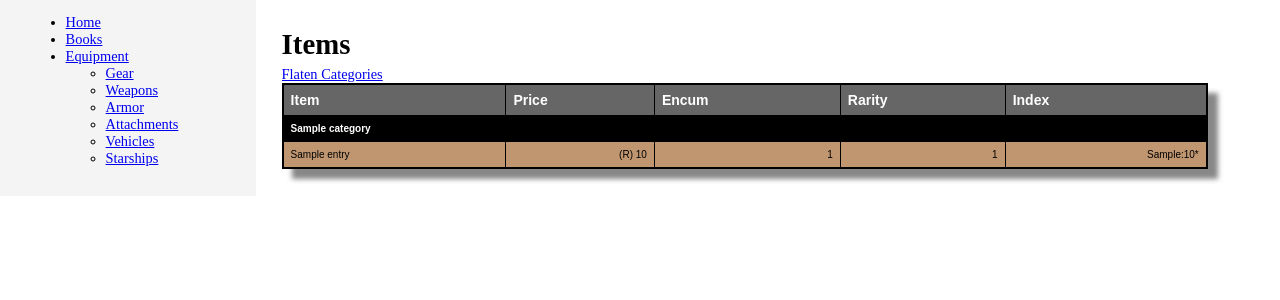
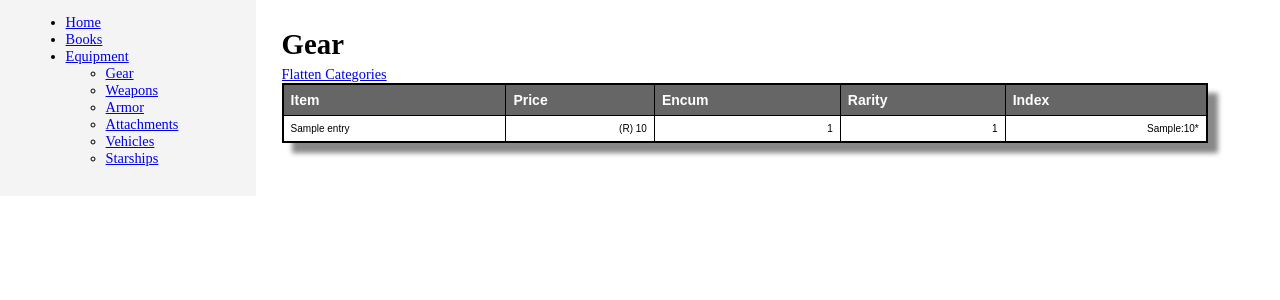
Before and after one commit to karrde/ffg_swrpg, a Django app: page /equipment/?order_by=name&flattened=true in a window 1280 px wide. Shown: the part 46-346 px from the top of the page. Run offline with Django 3.2, Linux system fonts and the light colour scheme; tables that the repository leaves empty hold one stand-in row (values such as "Sample post").

Commit message:
Renamed Item to Gear.  Fixed spelling of Flattened

```diff
--- a/books/templatetags/sort_table_by.py
+++ b/books/templatetags/sort_table_by.py
@@ -14,6 +14,6 @@ def sort_table_by(request, value):
   else:
     dict_[field] = value
   ret = "?order_by={0}".format(dict_[field])
-  if 'flatened' in dict_.keys() and dict_['flatened'] == 'true':
-    ret += "&flatened=true"
+  if 'flattened' in dict_.keys() and dict_['flattened'] == 'true':
+    ret += "&flattened=true"
   return ret
--- a/conversions/v0.6--v1.0.sql
+++ b/conversions/v0.6--v1.0.sql
@@ -4,7 +4,7 @@ insert into base_entry (id, name, image, notes) SELECT id,name,image,notes FROM
 insert into base_index select * from oldbooks_index;
 
 insert into equipment_category select * from oldbooks_category;
-insert into equipment_item (entry_ptr_id, price, restricted, encumbrance, rarity, category_id) select id, price, restricted, encumbrance, rarity, category_id from oldbooks_item;
+insert into equipment_gear (entry_ptr_id, price, restricted, encumbrance, rarity, category_id) select id, price, restricted, encumbrance, rarity, category_id from oldbooks_item;
 
 insert into equipment_skill select * from oldbooks_skill;
 insert into equipment_rangeband select * from oldbooks_rangeband;
--- a/equipment/templates/equipment/attachment_list.html
+++ b/equipment/templates/equipment/attachment_list.html
@@ -8,10 +8,10 @@
     {% if flatened == 'true' %}
     <a href="?order_by={{ order_by }}">Group by Categories</a>
     {% else %}
-    <a href="?order_by={{ order_by }}&flatened=true">Flaten Categories</a>
+    <a href="?order_by={{ order_by }}&flattened=true">Flatten Categories</a>
     {% endif %}
     {% include "equipment/attachment_list_header.html" %}
-    {% if flatened == 'true' %}
+    {% if flattened == 'true' %}
         {% for attachment in attachment_list %}
             {% include "equipment/attachment_list_line.html" with attachment=attachment %}
         {% endfor %}
--- a/equipment/templates/equipment/item_list.html
+++ b/equipment/templates/equipment/gear_list.html
@@ -3,24 +3,24 @@
 {% block title %}{{ block.super }} - Items{% endblock title %}
 
 {% block content %}
-<h1>Items</h1>
-{% if item_list %}
+<h1>Gear</h1>
+{% if gear_list %}
     {% if flatened == 'true' %}
     <a href="?order_by={{ order_by }}">Group by Categories</a>
     {% else %}
-    <a href="?order_by={{ order_by }}&flatened=true">Flaten Categories</a>
+    <a href="?order_by={{ order_by }}&flattened=true">Flatten Categories</a>
     {% endif %}
-    {% include "equipment/item_list_header.html" %}
-    {% if flatened == 'true' %}
-        {% for item in item_list %}
-            {% include "equipment/item_list_line.html" with item=item %}
+    {% include "equipment/gear_list_header.html" %}
+    {% if flattened == 'true' %}
+        {% for gear in gear_list %}
+            {% include "equipment/gear_list_line.html" with gear=gear %}
         {% endfor %}
     {% else %}
-        {% regroup item_list|dictsort:"category.id" by category as categories %}
+        {% regroup gear_list|dictsort:"category.id" by category as categories %}
         {% for category in categories %}
             <tr class="item_category"><td colspan=12><a href="{% url 'equipment:gear_category' category.grouper.id %}">{{ category.grouper.name }}</a></td></tr>
-            {% for item in category.list %}
-                {% include "equipment/item_list_line.html" with item=item %}
+            {% for gear in category.list %}
+                {% include "equipment/gear_list_line.html" with gear=gear %}
             {% endfor %}
         {% endfor %}
     {% endif %}
--- /dev/null
+++ b/equipment/templates/equipment/gear_list_line.html
@@ -0,0 +1,7 @@
+<tr>
+    <td class="item_name"><a href="{% url 'equipment:gear' gear.id %}">{{ gear.name }}</a></td>
+    <td>{{ gear.display_price }}</td>
+    <td>{{ gear.display_encum }}</td>
+    <td>{{ gear.display_rarity }}</td>
+    <td>{{ gear.indexes }}</td>
+</tr>
--- a/equipment/templates/equipment/item_list_line.html
+++ /dev/null
@@ -1,7 +0,0 @@
-<tr>
-    <td class="item_name"><a href="{% url 'equipment:gear' item.id %}">{{ item.name }}</a></td>
-    <td>{{ item.display_price }}</td>
-    <td>{{ item.display_encum }}</td>
-    <td>{{ item.display_rarity }}</td>
-    <td>{{ item.indexes }}</td>
-</tr>
--- a/equipment/templates/equipment/starship_list.html
+++ b/equipment/templates/equipment/starship_list.html
@@ -5,13 +5,13 @@
 {% block content %}
 <h1>Starships</h1>
 {% if starship_list %}
-    {% if flatened == 'true' %}
+    {% if flattened == 'true' %}
     <a href="?order_by={{ order_by }}">Group by Categories</a>
     {% else %}
-    <a href="?order_by={{ order_by }}&flatened=true">Flaten Categories</a>
+    <a href="?order_by={{ order_by }}&flattened=true">Flatten Categories</a>
     {% endif %}
     {% include "equipment/starship_list_header.html" %}
-    {% if flatened == 'true' %}
+    {% if flattened == 'true' %}
         {% for starship in starship_list %}
             {% include "equipment/starship_list_line.html" with starship=starship %}
         {% endfor %}
--- a/equipment/templates/equipment/vehicle_list.html
+++ b/equipment/templates/equipment/vehicle_list.html
@@ -5,13 +5,13 @@
 {% block content %}
 <h1>Vehicles</h1>
 {% if vehicle_list %}
-    {% if flatened == 'true' %}
+    {% if flattened == 'true' %}
     <a href="?order_by={{ order_by }}">Group by Categories</a>
     {% else %}
-    <a href="?order_by={{ order_by }}&flatened=true">Flaten Categories</a>
+    <a href="?order_by={{ order_by }}&flattened=true">Flatten Categories</a>
     {% endif %}
     {% include "equipment/vehicle_list_header.html" %}
-    {% if flatened == 'true' %}
+    {% if flattened == 'true' %}
         {% for vehicle in vehicle_list %}
             {% include "equipment/vehicle_list_line.html" with vehicle=vehicle %}
         {% endfor %}
--- a/equipment/templates/equipment/weapon_list.html
+++ b/equipment/templates/equipment/weapon_list.html
@@ -5,13 +5,13 @@
 {% block content %}
 <h1>Weapons</h1>
 {% if weapon_list %}
-    {% if flatened == 'true' %}
+    {% if flattened == 'true' %}
     <a href="?order_by={{ order_by }}">Group by Categories</a>
     {% else %}
-    <a href="?order_by={{ order_by }}&flatened=true">Flaten Categories</a>
+    <a href="?order_by={{ order_by }}&flattened=true">Flatten Categories</a>
     {% endif %}
     {% include "equipment/weapon_list_header.html" %}
-    {% if flatened == 'true' %}
+    {% if flattened == 'true' %}
         {% for weapon in weapon_list %}
             {% include "equipment/weapon_list_line.html" with weapon=weapon %}
         {% endfor %}
--- a/equipment/urls.py
+++ b/equipment/urls.py
@@ -4,13 +4,13 @@ from django.views.generic.base import RedirectView
 from equipment.views import *
 
 urlpatterns = patterns('',
-    url(r'^$', ItemListView.as_view(), name='index'),
-    url(r'^items/$', ItemListView.as_view()),
-    url(r'^items/category/(?P<category>\d+)/$', ItemCategoryView.as_view()),
-    url(r'^items/(?P<pk>\d+)/$', ItemDetailView.as_view()),
-    url(r'^gear/$', ItemListView.as_view(), name='gears'),
-    url(r'^gear/category/(?P<category>\d+)/$', ItemCategoryView.as_view(), name='gear_category'),
-    url(r'^gear/(?P<pk>\d+)/$', ItemDetailView.as_view(), name='gear'),
+    url(r'^$', GearListView.as_view(), name='index'),
+    url(r'^items/$', GearListView.as_view()),
+    url(r'^items/category/(?P<category>\d+)/$', GearCategoryView.as_view()),
+    url(r'^items/(?P<pk>\d+)/$', GearDetailView.as_view()),
+    url(r'^gear/$', GearListView.as_view(), name='gears'),
+    url(r'^gear/category/(?P<category>\d+)/$', GearCategoryView.as_view(), name='gear_category'),
+    url(r'^gear/(?P<pk>\d+)/$', GearDetailView.as_view(), name='gear'),
     url(r'^weapons/$', WeaponListView.as_view(), name='weapons'),
     url(r'^weapons/category/(?P<category>\d+)/$', WeaponCategoryView.as_view(), name='weapon_category'),
     url(r'^weapons/(?P<pk>\d+)/$', WeaponDetailView.as_view(), name='weapon'),
--- a/equipment/views.py
+++ b/equipment/views.py
@@ -9,7 +9,7 @@ from equipment.models import *
 
 def sorting_context(model_class, category_model, default_sort, valid_sorts, special_sorts, request):
   order_by = request.GET.get('order_by', default_sort)
-  flatened = request.GET.get('flatened', 'false')
+  flattened = request.GET.get('flattened', 'false')
   reverse = False
   if order_by.startswith("-"):
     order_by = order_by.lstrip("-")
@@ -19,7 +19,7 @@ def sorting_context(model_class, category_model, default_sort, valid_sorts, spec
   if order_by not in special_sorts:
     object_list = model_class.objects.filter(category__model=category_model).order_by(order_by, default_sort)
   elif order_by == 'index':
-    object_list = [model_class.objects.get(pk=x.entry.id) for x in Index.objects.filter(entry__item__category__model=category_model)]
+    object_list = [model_class.objects.get(pk=x.entry.id) for x in Index.objects.filter(entry__gear__category__model=category_model)]
   elif order_by == 'crew':
     object_list = sorted(model_class.objects.filter(category__model=category_model).order_by(default_sort), key=lambda x: x.crewentry_set.aggregate(Sum('quantity')))
   if reverse:
@@ -30,28 +30,28 @@ def sorting_context(model_class, category_model, default_sort, valid_sorts, spec
     'order_by': order_by,
     '{0}_list'.format(model_class.__name__.lower()): object_list,
     'reverse': reverse,
-    'flatened': flatened,
+    'flattened': flattened,
   }
 
-class ItemListView(ListView):
-  queryset = Item.objects.filter(category__model=1)
+class GearListView(ListView):
+  queryset = Gear.objects.filter(category__model=1)
 
   def get_context_data(self, **kwargs):
-    context = super(ItemListView, self).get_context_data(**kwargs)
-    context.update(sorting_context(Item, 1, 'name', ['name', 'price', 'encumbrance', 'rarity', 'index'], ['index'], self.request))
+    context = super(GearListView, self).get_context_data(**kwargs)
+    context.update(sorting_context(Gear, 1, 'name', ['name', 'price', 'encumbrance', 'rarity', 'index'], ['index'], self.request))
     return context
 
-class ItemCategoryView(ItemListView):
-  model = Item
-  template_name = 'books/item_list.html'
+class GearCategoryView(GearListView):
+  model = Gear
+  template_name = 'books/gear_list.html'
 
   def get_context_data(self, **kwargs):
-    context = super(ItemCategoryView, self).get_context_data(**kwargs)
-    context['item_list'] = [i for i in context['item_list'] if i.category.id == int(self.kwargs['category'])]
+    context = super(GearCategoryView, self).get_context_data(**kwargs)
+    context['gear_list'] = [i for i in context['gear_list'] if i.category.id == int(self.kwargs['category'])]
     return context
 
-class ItemDetailView(DetailView):
-  model = Item
+class GearDetailView(DetailView):
+  model = Gear
 
 class WeaponListView(ListView):
   model = Weapon
```
Also changed, not shown: equipment/admin.py (+19 -19 lines), equipment/models.py (+13 -13 lines), equipment/templates/equipment/gear_detail.html (added, +23 -0 lines), equipment/templates/equipment/item_detail.html (deleted, +0 -23 lines), equipment/templates/equipment/gear_list_header.html (renamed from equipment/templates/equipment/item_list_header.html).
